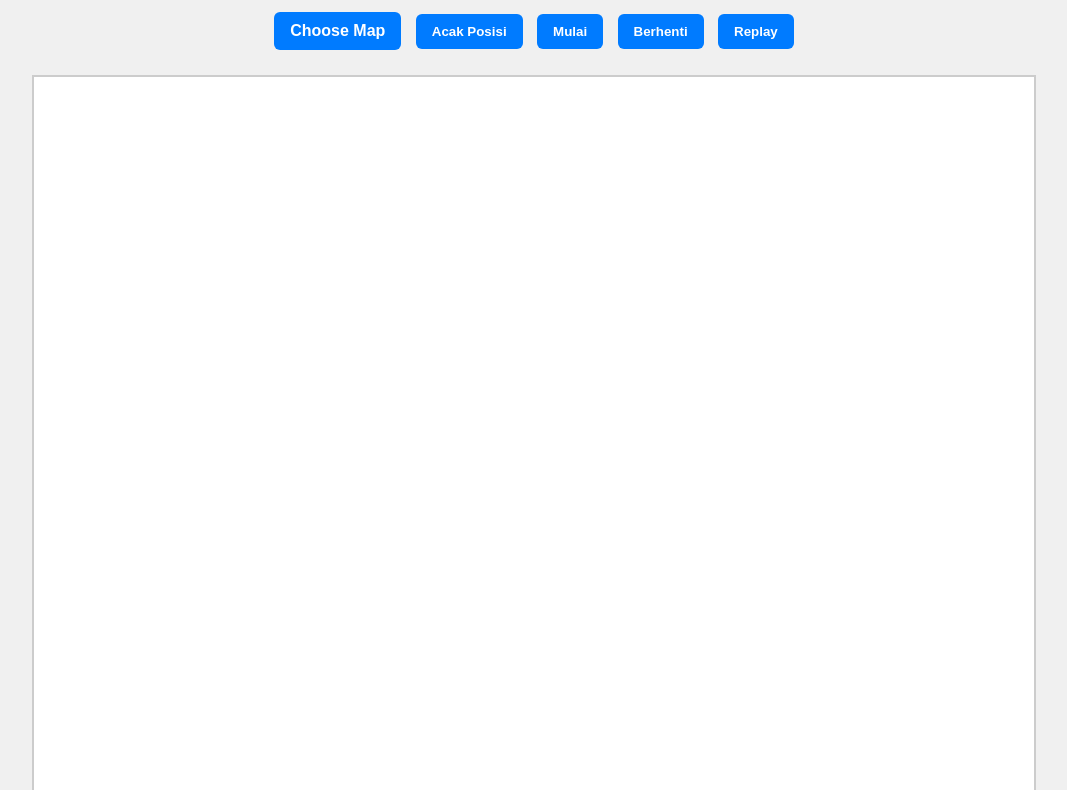
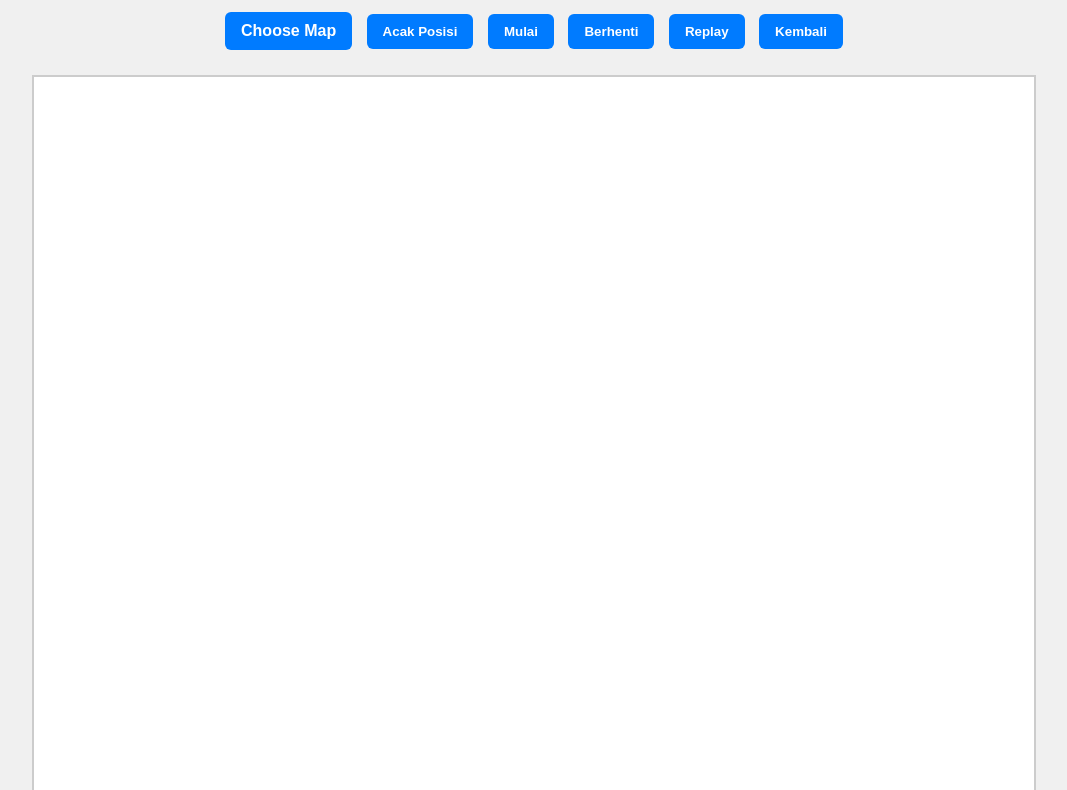
Before and after one commit to KhairulIlham25/Project_SmartCourier, a plain HTML site: page index.html in a window 1280 px wide. Shown: the part 73-863 px from the top of the page, without its empty margins (106-1173 px from the left). Drawn offline with Linux system fonts and the light colour scheme.

Commit message:
Update index.html (Penambahan tombol "Kembali")
Penambahan tombol "Kembali" untuk menjalankan proses kurir bergerak kembali ke posisi awal

```diff
--- a/index.html
+++ b/index.html
@@ -15,6 +15,7 @@
     <button onclick="startCourier()">Mulai</button>
     <button onclick="pauseCourier()">Berhenti</button>
     <button onclick="replayCourier()">Replay</button>
+    <button onclick="returnToStart()">Kembali</button>
   </div>
   <canvas id="gameCanvas" width="1000" height="1000"></canvas>
 
```
